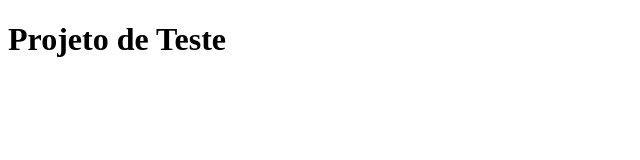
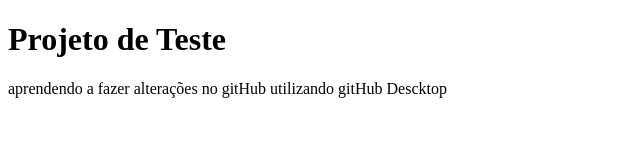
Before and after one commit to Joaovilanova/projeto-teste, a plain HTML site: page index.html in a window 1280 px wide. Shown: the whole page, without its empty margins (0-640 px from the left). Drawn offline with Linux system fonts and the light colour scheme.

Commit message:
Update index.html
Alterações

```diff
--- a/index.html
+++ b/index.html
@@ -7,5 +7,6 @@
 </head>
 <body>
     <h1>Projeto de Teste</h1>
+    <P>aprendendo a fazer alterações no gitHub utilizando gitHub Descktop</P>
 </body>
 </html>
```
